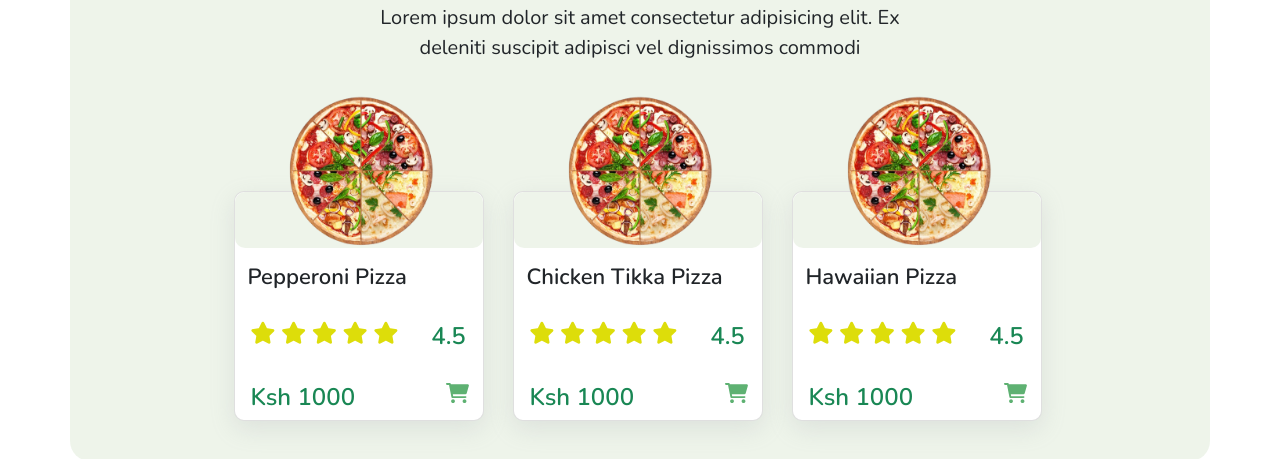
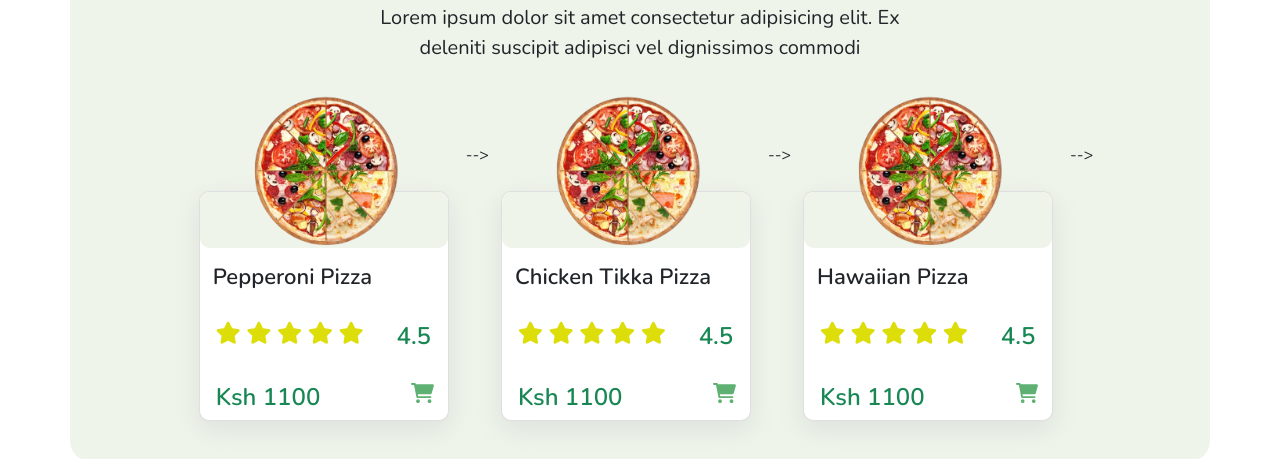
Before and after one commit to TrekHub/kibanda, a plain HTML site: page index.html in a window 1280 px wide. Shown: the part 1298-1757 px from the top of the page. Drawn offline with nearby package versions, Linux system fonts and the light colour scheme; grey boxes are pictures that could not be loaded.

Commit message:
add the cards to the UI

```diff
--- a/index.html
+++ b/index.html
@@ -188,81 +188,7 @@
             </div>
 
 
-            <div id="row" class="row w-100 d-flex  mx-auto d-flex justify-content-center flex-md-wrap">
-                <div class="col-md-3 ">
-                    <div class="card mt-5">
-                        <div class="cardHeader">
-                            <img src="./images/pizza.png" height="180" width="220" alt="" />
-                        </div>
-                        <div class="cardFooter">
-                            <h4 class="card-title mt-3 mx-2 fw-bold   ">Pepperoni Pizza</h4>
-                            <div class="ratings my-4 mx-2 ">
-                                <i class="fas fa-star"></i>
-                                <i class="fas fa-star"></i>
-                                <i class="fas fa-star"></i>
-                                <i class="fas fa-star"></i>
-                                <i class="fas fa-star"></i>
-                                <h4 class="fw-bold text-success">4.5</h4>
-                            </div>
-                            <div class="card-price mx-3" id="price">
-                                <h4 id="featured-price" class="fw-bold text-success">Ksh 1000</h4>
-                                <img height="20" src="./images/icons/cart.svg" id="cart-icon" alt=""
-                                    data-bs-toggle="modal" data-bs-target="#addToCartModal">
-
-
-                            </div>
-                        </div>
-                    </div>
-
-                </div>
-                <div class="col-md-3 ">
-                    <div class="card mt-5">
-                        <div class="cardHeader">
-                            <img src="./images/pizza.png" height="180" width="220" alt="" />
-                        </div>
-                        <div class="cardFooter">
-                            <h4 class="card-title mt-3 mx-2 fw-bold   ">Chicken Tikka Pizza</h4>
-                            <div class="ratings my-4 mx-2 ">
-                                <i class="fas fa-star"></i>
-                                <i class="fas fa-star"></i>
-                                <i class="fas fa-star"></i>
-                                <i class="fas fa-star"></i>
-                                <i class="fas fa-star"></i>
-                                <h4 class="fw-bold text-success">4.5</h4>
-                            </div>
-                            <div class="card-price mx-3" id="price">
-                                <h4 id="featured-price" class="fw-bold text-success">Ksh 1000</h4>
-                                <img height="20" src="./images/icons/cart.svg" id="cart-icon" alt=""
-                                    data-bs-toggle="modal" data-bs-target="#addToCartModal">
-
-                            </div>
-                        </div>
-                    </div>
-                </div>
-                <div class="col-md-3">
-                    <div class="card mt-5">
-                        <div class="cardHeader">
-                            <img src="./images/pizza.png" height="180" width="220" alt="" />
-                        </div>
-                        <div class="cardFooter">
-                            <h4 class="card-title mt-3 mx-2 fw-bold   ">Hawaiian Pizza</h4>
-                            <div class="ratings my-4 mx-2 ">
-                                <i class="fas fa-star"></i>
-                                <i class="fas fa-star"></i>
-                                <i class="fas fa-star"></i>
-                                <i class="fas fa-star"></i>
-                                <i class="fas fa-star"></i>
-                                <h4 class="fw-bold text-success">4.5</h4>
-                            </div>
-                            <div class="card-price mx-3" id="price">
-                                <h4 id="featured-price" class="fw-bold text-success">Ksh 1000</h4>
-                                <img height="20" src="./images/icons/cart.svg" id="cart-icon" alt=""
-                                    data-bs-toggle="modal" data-bs-target="#addToCartModal">
-
-                            </div>
-                        </div>
-                    </div>
-                </div>
+            <div id="row" class="menu row w-100 d-flex  mx-auto d-flex justify-content-center flex-md-wrap">
 
             </div>
 
--- a/js/script.js
+++ b/js/script.js
@@ -15,17 +15,17 @@ function Pizza(id, name, size, image, price, crust, topping) {
 
 
 //Prototype for determining SIze
-Pizza.prototype.setSize = function(){
+Pizza.prototype.setSize = function () {
 
 };
 
 //Prototype for determining Crust
-Pizza.prototype.setCrust= function(){
+Pizza.prototype.setCrust = function () {
 
 };
 
 //Prototype for determining Toppings
-Pizza.prototype.SetToppings = function(){
+Pizza.prototype.SetToppings = function () {
 
 }
 
@@ -38,9 +38,9 @@ Pizza.prototype.pizzaPrice = function () {
 
 //Creating the pizza Objects
 const availablePizzas = [
-    new Pizza(1, "Pepperoni", 'large', './images/pizza.jpg', 1000),
-    new Pizza(2, "Chicken Tikka", 'large', './images/pizza.jpg', 1000),
-    new Pizza(3, "Hawaiian", 'large', './images/pizza.jpg', 1000)
+    new Pizza(1, "Pepperoni", 'large', './images/pizza.png', 1100),
+    new Pizza(2, "Chicken Tikka", 'large', './images/pizza.png', 1100),
+    new Pizza(3, "Hawaiian", 'large', './images/pizza.png', 1100)
 ]
 
 
@@ -52,8 +52,56 @@ const availablePizzas = [
 // UI LOGIC
 
 
+$("body").ready(function() {
+    appendPizzasToMenu(availablePizzas)
+
+});
+
+
+function appendPizzasToMenu(availablePizzas) {
+
+    const menu = $(".menu")
+    menu.html("")
+
+    availablePizzas.forEach((pizza) => {
+        menu.append(createPizza(pizza))
+
+    });
+
+}
+
+
+
 
 //creating a pizza object UI
-function createPizza(pizza){
+function createPizza(pizza) {
+    return `
+    <div id="pizzaCard" class="col-md-3">
+                    <div class="card mt-5">
+                        <div class="cardHeader">
+                            <img src="${pizza.image}" height="180" width="220" alt="" />
+                        </div>
+                        <div class="cardFooter">
+                            <h4 class="card-title mt-3 mx-2 fw-bold   ">${pizza.name} Pizza</h4>
+                            <div class="ratings my-4 mx-2 ">
+                                <i class="fas fa-star"></i>
+                                <i class="fas fa-star"></i>
+                                <i class="fas fa-star"></i>
+                                <i class="fas fa-star"></i>
+                                <i class="fas fa-star"></i>
+                                <h4 class="fw-bold text-success">4.5</h4>
+                            </div>
+                            <div class="card-price mx-3" id="price">
+                                <h4 id="featured-price" class="fw-bold text-success">Ksh ${pizza.price}</h4>
+                                <img height="20" src="./images/icons/cart.svg" id="cart-icon" alt=""
+                                    data-bs-toggle="modal" data-bs-target="#addToCartModal" data-index = "${pizza.id}">
 
+                            </div>
+                        </div>
+                    </div>
+                </div> -->
+    `
 }
+
+
+//Appending Pizzas to the menu section
```
